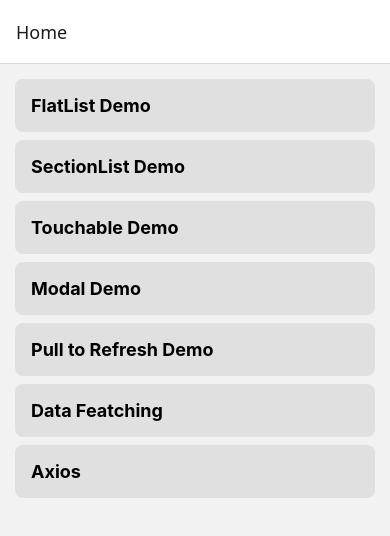
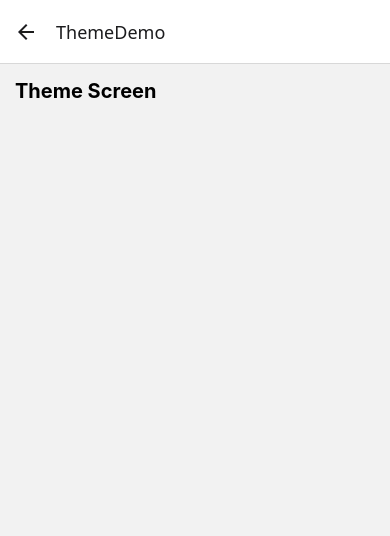
Before and after one commit to Soham-Kale/listAndApi, a React Native app: screen /ThemeDemo in a window 390 px wide. Shown: the top 536 px of the page. Built offline with nearby package versions, Linux system fonts and the light colour scheme.

Commit message:
Add ThemeProvider and ThemeScreen; update navigation in RootNavigation and HomeScreen

```diff
--- a/App.tsx
+++ b/App.tsx
@@ -1,11 +1,14 @@
 import { NavigationContainer } from '@react-navigation/native';
 import RootNavigation from './src/screen/RootNavigation';
+import { ThemeProvider } from './src/context/ThemeContext';
 
 function App() {
   return (
-    <NavigationContainer>
-      <RootNavigation/>
-    </NavigationContainer>
+    <ThemeProvider>
+      <NavigationContainer>
+        <RootNavigation/>
+      </NavigationContainer>
+    </ThemeProvider>
   );
 }
 
--- /dev/null
+++ b/src/context/ThemeContext.tsx
@@ -0,0 +1,34 @@
+import React, { createContext, ReactNode, useContext, useState } from "react";
+
+type Theme = 'light' | 'dark';
+
+interface ThemeContextType {
+    theme: Theme;
+    toggleTheme: () => void;
+}
+
+const ThemeContext = createContext<ThemeContextType | undefined>(undefined);
+
+export const useTheme = () => {
+    const context = useContext(ThemeContext);
+
+    if(context === undefined) {
+        throw new Error("useContext must be used within a ThemeProvider");
+    }
+    return context;
+}
+
+interface ThemeProviderProps {
+    children: ReactNode;
+}
+
+export const ThemeProvider : React.FC <ThemeProviderProps> = ({children}) => {
+
+    const [theme, setTheme] = useState<Theme>('light');
+
+    const toggleTheme = () => {
+        setTheme(prevTheme => prevTheme === 'light' ? 'dark' : 'light');
+    }
+
+    return <ThemeContext.Provider value={{theme,toggleTheme}}>{children}</ThemeContext.Provider>
+}
--- a/src/screen/DataFeatching.tsx
+++ b/src/screen/DataFeatching.tsx
@@ -24,7 +24,6 @@
                 setData([]);
                 setLoading(false);
             }
-
         } catch(e) {
             console.error(e);
         }
--- a/src/screen/HomeScreen.tsx
+++ b/src/screen/HomeScreen.tsx
@@ -37,6 +37,11 @@
         id: '7',
         title: "Axios",
         screen: "AxiosDemo"
+    },
+    {
+        id: '8',
+        title: "Theme Demo",
+        screen: "ThemeDemo"
     },
 ]
 
--- a/src/screen/RootNavigation.tsx
+++ b/src/screen/RootNavigation.tsx
@@ -7,6 +7,7 @@
 import PullToRefresh from "./PullToRefresh";
 import DataFeatching from "./DataFeatching";
 import Axios from "./Axios";
+import ThemeScreen from "./ThemeScreen";
 
 export type RootStackParamList = {
     Home: undefined;
@@ -17,6 +18,7 @@
     PullToRefreshDemo: undefined;
     DataFeatchingDemo: undefined;
     AxiosDemo: undefined;
+    ThemeDemo: undefined;
 }
 
 const Stack = createStackNavigator<RootStackParamList>();
@@ -32,6 +34,7 @@
             <Stack.Screen name="PullToRefreshDemo" component={PullToRefresh}/>
             <Stack.Screen name="DataFeatchingDemo" component={DataFeatching}/>
             <Stack.Screen name="AxiosDemo" component={Axios}/>
+            <Stack.Screen name="ThemeDemo" component={ThemeScreen}/>
         </Stack.Navigator>
     )
 }
--- /dev/null
+++ b/src/screen/ThemeScreen.tsx
@@ -0,0 +1,22 @@
+import { StyleSheet, Text, View } from "react-native"
+
+const ThemeScreen = () => {
+    return (
+        <View style={styles.container}>
+            <Text style={styles.heading}>Theme Screen</Text>
+        </View>
+    )
+};
+
+const styles = StyleSheet.create({
+    container: {
+        flex:1,
+        padding: 15
+    },
+    heading: {
+        fontSize: 20,
+        fontWeight: 'bold',
+    }
+});
+
+export default ThemeScreen;
```
